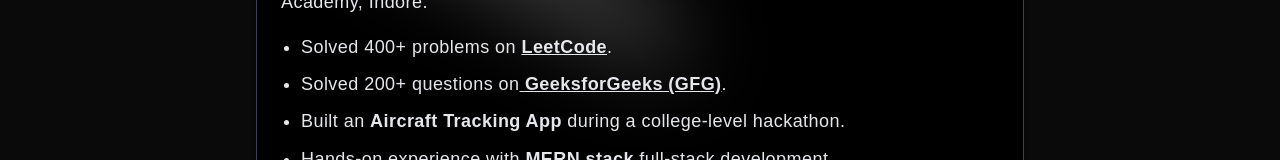
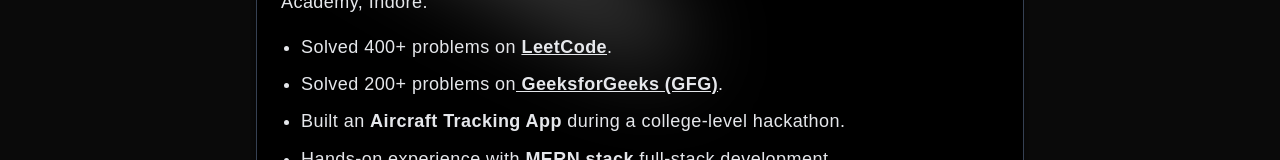
Before and after one commit to BharatKhatwani/NEW-Portfolio, a Next.js app: page /about in a window 1280 px wide. Shown: the part 304-464 px from the top of the page. Built offline with nearby package versions, Linux system fonts and the light colour scheme.

Commit message:
'this is correct'

```diff
--- a/src/app/about/page.tsx
+++ b/src/app/about/page.tsx
@@ -35,7 +35,7 @@
 
           <ul className="list-disc pl-5 mt-4 space-y-2">
             <li> Solved 400+ problems on  <span className="font-semibold"><a href="https://leetcode.com/u/bharatkhatwani/" className="underline" target="_blank" rel="noopener noreferrer">LeetCode</a></span>.</li>
-            <li> Solved 200+ questions on<span className="font-semibold"><a href="https://www.geeksforgeeks.org/user/bharatkhasczn/" className="underline" target="_blank" rel="noopener noreferrer"> GeeksforGeeks (GFG)</a></span>.</li>
+            <li> Solved 200+ problems on<span className="font-semibold"><a href="https://www.geeksforgeeks.org/user/bharatkhasczn/" className="underline" target="_blank" rel="noopener noreferrer"> GeeksforGeeks (GFG)</a></span>.</li>
             <li> Built an <span className="font-semibold">Aircraft Tracking App</span> during a college-level hackathon.</li>
             <li> Hands-on experience with <span className="font-semibold">MERN stack</span> full-stack development.</li>
             <li> Currently learning <span className="font-semibold">Next.js, DevOps, and AWS</span>.</li>
--- a/src/components/Contact.tsx
+++ b/src/components/Contact.tsx
@@ -105,7 +105,7 @@
 
           <Button
             type="submit"
-            className="w-full bg-blue-600 hover:bg-blue-700 text-white font-semibold py-3 text-sm rounded-xl transition"
+            className="w-full bg-blue-600 hover:bg-blue-700 text-white font-semibold py-3 text-sm rounded-xl cursor-pointer transition"
           >
             Send Message
           </Button>
```
